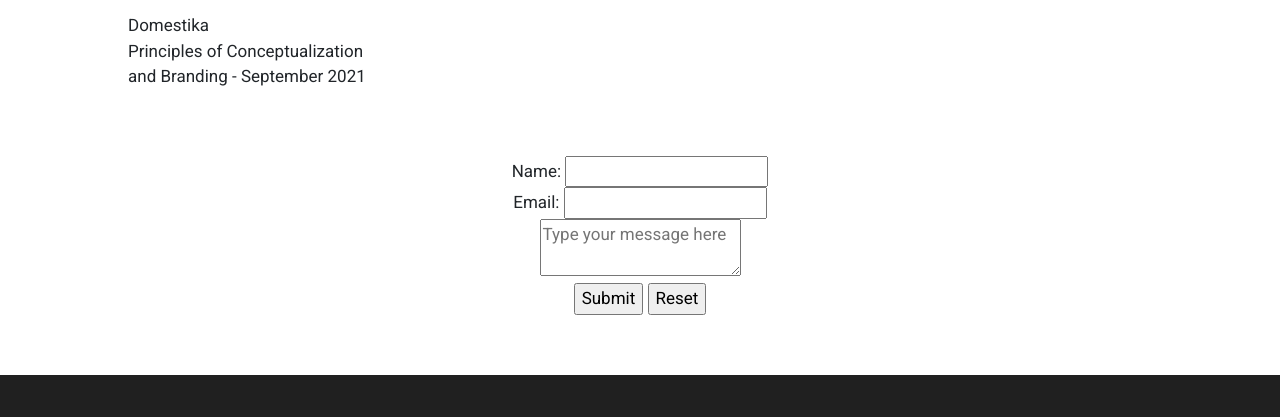
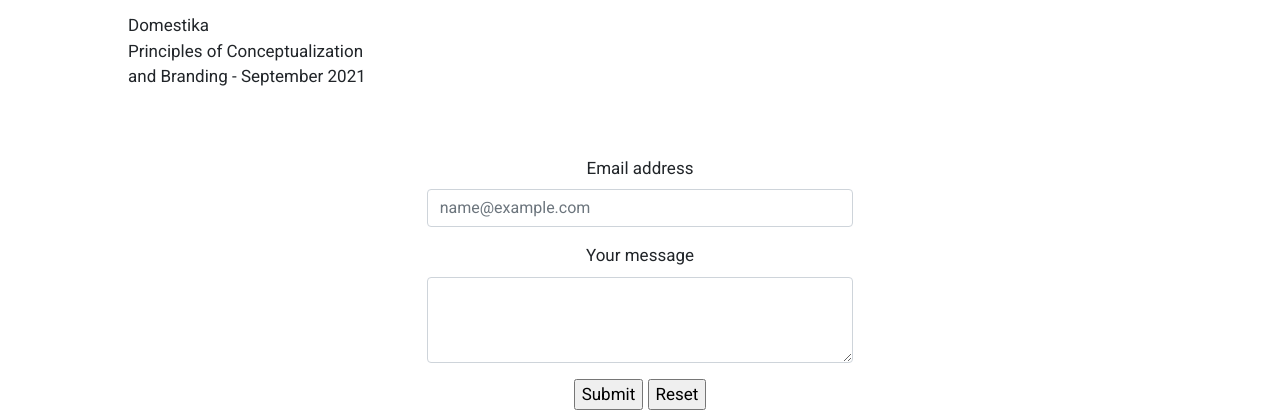
Before and after one commit to Ivangj7/portfolio, a website: page index.html in a window 1280 px wide. Shown: the part 1072-1489 px from the top of the page. Drawn offline with nearby package versions, Linux system fonts and the light colour scheme.

Commit message:
Segunda preentrega

```diff
--- a/index.html
+++ b/index.html
@@ -107,19 +107,16 @@
         </p>
         </div>
     </div>
-    <section>
+    <section class="col-lg-4 col-md-6 mx-auto">
         <form id="formulary">
-            <div>
-                <label for="nameContact">Name:</label>
-                <input type="text" id="nameContact">
-            </div>
-            <div>
-                <label for="emailContact">Email:</label>
-                <input type="email" id="emailContact">
-            </div>
-            <div>
-                <textarea placeholder="Type your message here"></textarea>
-            </div>
+            <div class="mb-3">
+                <label for="exampleFormControlInput1" class="form-label">Email address</label>
+                <input type="email" class="form-control" id="exampleFormControlInput1" placeholder="name@example.com">
+                </div>
+                <div class="mb-3">
+                <label for="exampleFormControlTextarea1" class="form-label">Your message</label>
+                <textarea class="form-control" id="exampleFormControlTextarea1" rows="3"></textarea>
+                </div>
             <div>
                 <input type="button" value="Submit">
                 <input type="reset" value="Reset">
```
Also changed, not shown: Html/project.html (+1 -1 lines), Html/work.html (+5 -5 lines), package.json (added, +25 -0 lines), css/main.css (added), scss/style.scss (added), style.css, 1 other file.
